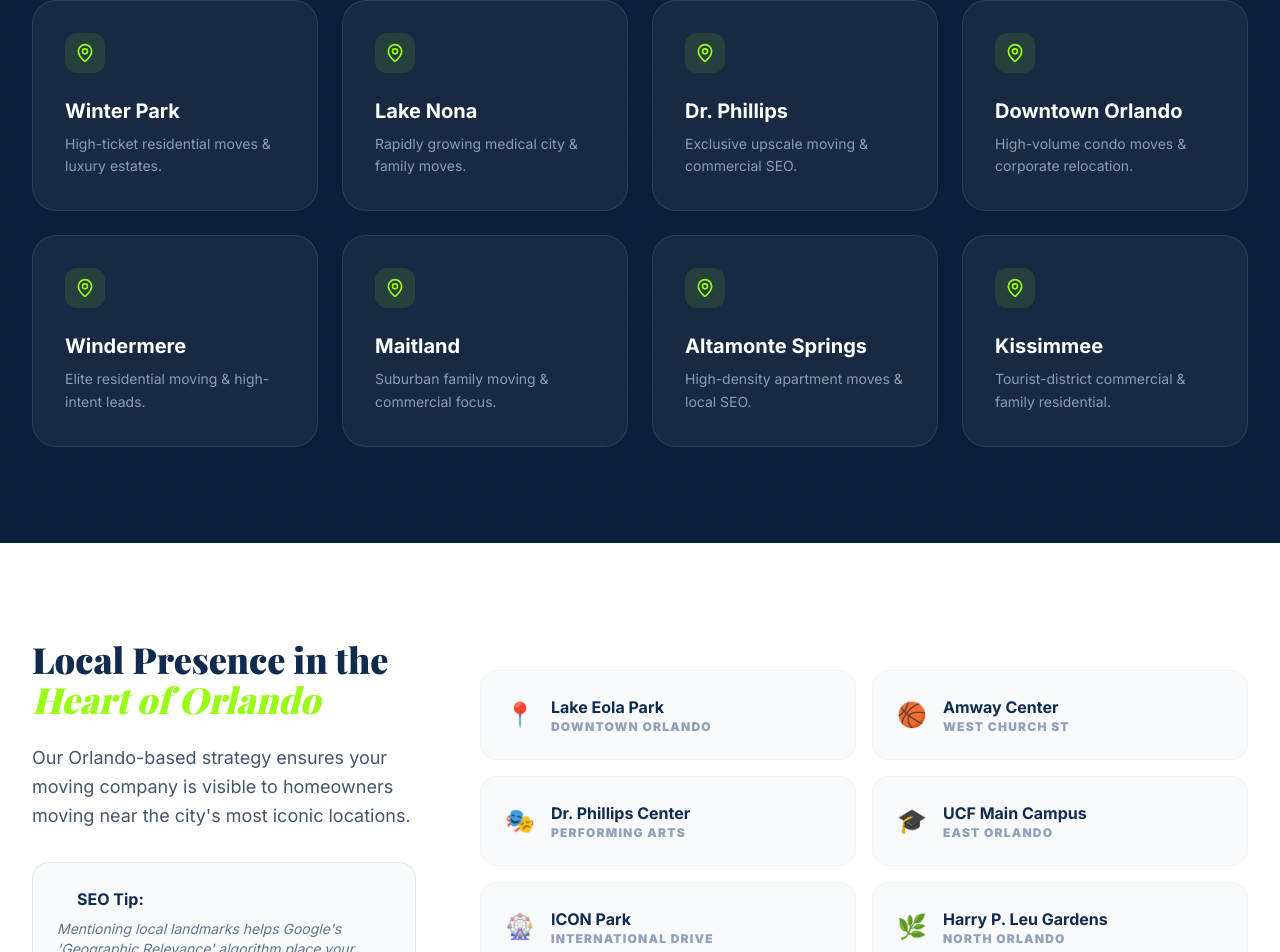
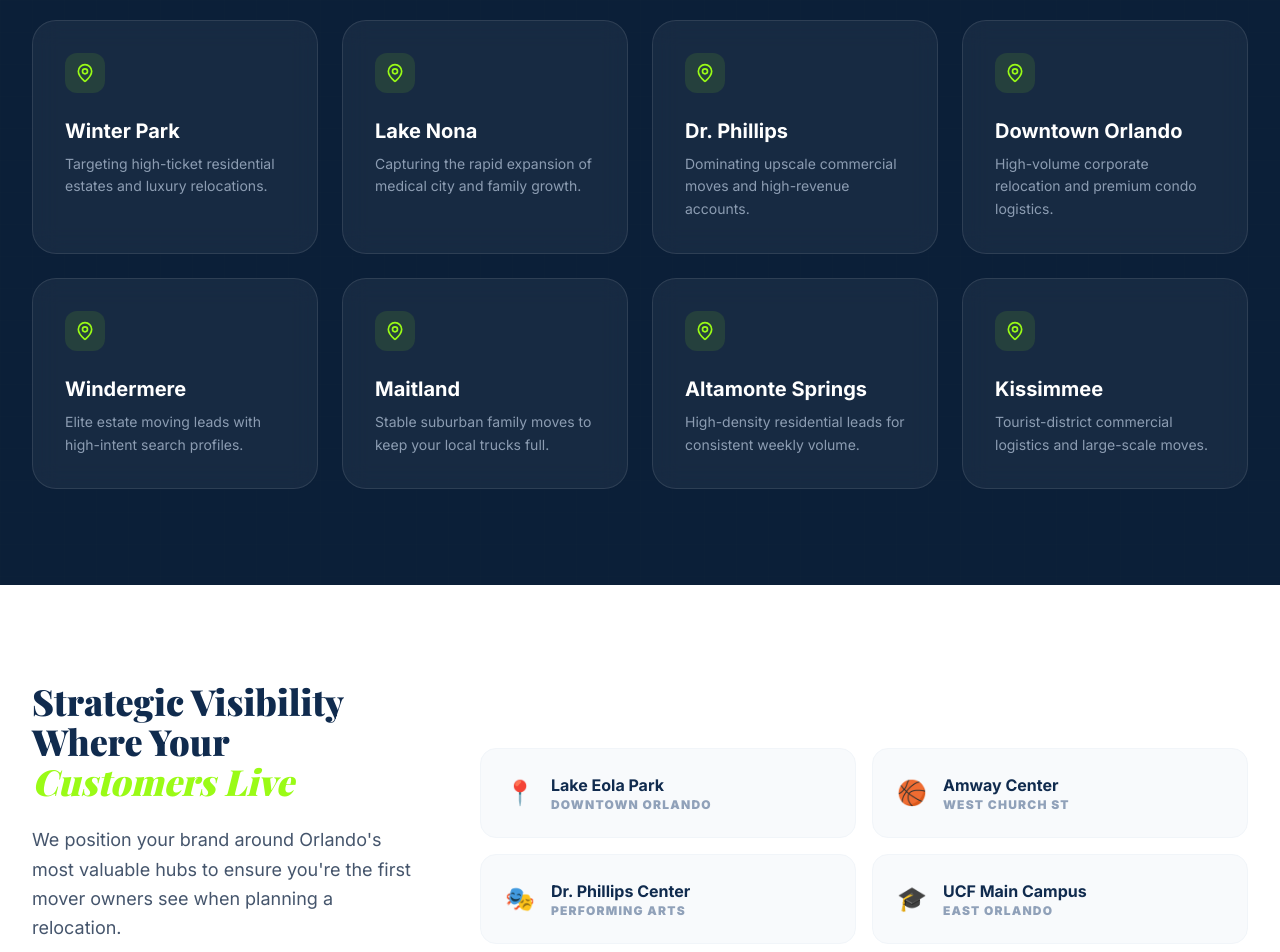
Before and after one commit to mahabubkabir40-ai/multipro-digital, a Next.js app: page /service-areas/orlando-movers-marketing in a window 1280 px wide. Shown: the part 4152-5104 px from the top of the page. Built offline with nearby package versions, Linux system fonts and the light colour scheme; a web font is replaced by a local one.

Commit message:
docs: owner-first copy audit and ROI-focused messaging

```diff
--- a/src/app/service-areas/orlando-movers-marketing/page.tsx
+++ b/src/app/service-areas/orlando-movers-marketing/page.tsx
@@ -181,29 +181,28 @@
 
       {/* 5. NEIGHBORHOODS (Dark Navy Contrast) */}
       <section className="py-24 bg-[#0b1f38] relative overflow-hidden">
-        {/* Subtle decorative grid */}
         <div className="absolute inset-0 opacity-10 bg-[linear-gradient(to_right,#8080801a_1px,transparent_1px),linear-gradient(to_bottom,#8080801a_1px,transparent_1px)] bg-[size:32px_32px]" />
 
         <div className="max-w-7xl mx-auto px-4 sm:px-6 lg:px-8 relative z-10">
           <div className="text-center max-w-3xl mx-auto mb-16">
             <h2 className="text-3xl md:text-5xl font-serif font-black text-white mb-6">
-              Serving Every <span className="text-brand-lime italic">Corner of Orlando</span>
+              Sending Your Crews to Every <span className="text-brand-lime italic">Corner of Orlando</span>
             </h2>
             <p className="text-xl text-blue-100/80">
-              We provide hyper-local SEO for every neighborhood and suburb in Central Florida.
+              We capture high-intent leads in the suburbs where your crews want to work.
             </p>
           </div>
 
           <div className="grid md:grid-cols-2 lg:grid-cols-4 gap-6">
             {[
-              { name: "Winter Park", desc: "High-ticket residential moves & luxury estates." },
-              { name: "Lake Nona", desc: "Rapidly growing medical city & family moves." },
-              { name: "Dr. Phillips", desc: "Exclusive upscale moving & commercial SEO." },
-              { name: "Downtown Orlando", desc: "High-volume condo moves & corporate relocation." },
-              { name: "Windermere", desc: "Elite residential moving & high-intent leads." },
-              { name: "Maitland", desc: "Suburban family moving & commercial focus." },
-              { name: "Altamonte Springs", desc: "High-density apartment moves & local SEO." },
-              { name: "Kissimmee", desc: "Tourist-district commercial & family residential." }
+              { name: "Winter Park", desc: "Targeting high-ticket residential estates and luxury relocations." },
+              { name: "Lake Nona", desc: "Capturing the rapid expansion of medical city and family growth." },
+              { name: "Dr. Phillips", desc: "Dominating upscale commercial moves and high-revenue accounts." },
+              { name: "Downtown Orlando", desc: "High-volume corporate relocation and premium condo logistics." },
+              { name: "Windermere", desc: "Elite estate moving leads with high-intent search profiles." },
+              { name: "Maitland", desc: "Stable suburban family moves to keep your local trucks full." },
+              { name: "Altamonte Springs", desc: "High-density residential leads for consistent weekly volume." },
+              { name: "Kissimmee", desc: "Tourist-district commercial logistics and large-scale moves." }
             ].map((area, i) => (
               <div key={i} className="p-8 bg-white/5 backdrop-blur-md rounded-3xl border border-white/10 hover:border-brand-lime/50 transition-all group hover:shadow-2xl">
                 <div className="w-10 h-10 bg-brand-lime/10 rounded-xl flex items-center justify-center mb-6 group-hover:bg-brand-lime/20 transition-colors">
@@ -223,18 +222,18 @@
           <div className="flex flex-col lg:flex-row gap-16 items-center">
             <div className="lg:w-1/3">
               <h2 className="text-3xl md:text-4xl font-serif font-black text-brand-blue mb-6">
-                Local Presence in the <span className="text-brand-lime italic">Heart of Orlando</span>
+                Strategic Visibility Where Your <span className="text-brand-lime italic">Customers Live</span>
               </h2>
               <p className="text-lg text-slate-600 leading-relaxed mb-8">
-                Our Orlando-based strategy ensures your moving company is visible to homeowners moving near the city's most iconic locations.
+                We position your brand around Orlando's most valuable hubs to ensure you're the first mover owners see when planning a relocation.
               </p>
               <div className="p-6 bg-slate-50 rounded-2xl border border-slate-200">
                 <div className="flex items-center gap-3 text-brand-blue font-bold mb-2">
                   <div className="w-2 h-2 rounded-full bg-brand-lime animate-ping" />
-                  SEO Tip:
+                  Owner Insight:
                 </div>
                 <p className="text-sm text-slate-500 italic">
-                  Mentioning local landmarks helps Google's 'Geographic Relevance' algorithm place your business at the center of the local moving market.
+                  Local authority isn't just SEO—it's building the trust needed to book large-scale, high-profit moves without haggling on price.
                 </p>
               </div>
             </div>
```
